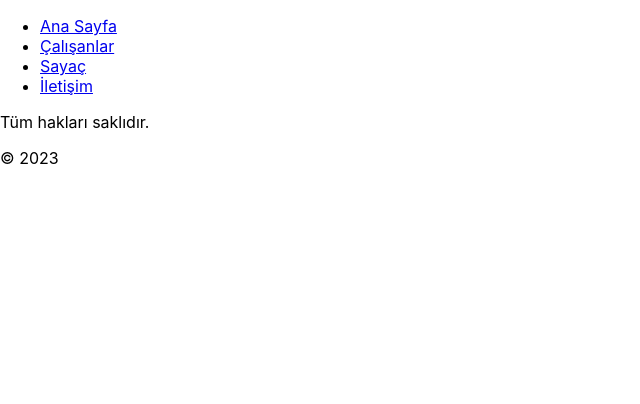
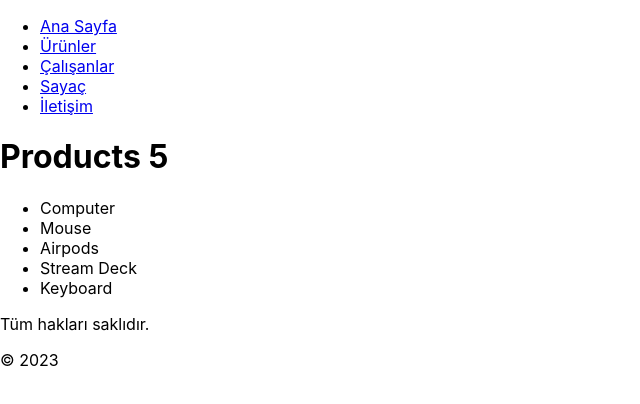
Before and after one commit to zcomert/BTK-AI-based-Web-Apps, a React (Create React App) app in the folder storeapp/frontend/: page /products in a window 1280 px wide. Shown: the top 404 px of the page, without its empty margins (0-640 px from the left). Built offline with nearby package versions, Linux system fonts and the light colour scheme.

Commit message:
Products page has been created.

```diff
--- a/storeapp/frontend/src/App.js
+++ b/storeapp/frontend/src/App.js
@@ -6,6 +6,7 @@ import Contact from './basic/Contact';
 import Navbar from './components/navbar/Navbar';
 import Footer from './components/footer/Footer';
 import Home from './pages/home/Home';
+import Products from './pages/products/Products';
 
 
 function App() {
@@ -20,7 +21,8 @@ function App() {
           <Route path='/counter' element={<Counter />}></Route>
           <Route path='/employees' element={<EmployeeList />}></Route>
           <Route path='/contact' element={<Contact />}></Route>
-          <Route path='/'  element={<Home />}></Route>
+          <Route path='/products' element={<Products />}></Route>
+          <Route path='/' element={<Home />}></Route>
         </Routes>
       </main>
 
--- a/storeapp/frontend/src/components/navbar/Navbar.js
+++ b/storeapp/frontend/src/components/navbar/Navbar.js
@@ -7,6 +7,9 @@ export default function Navbar() {
             <ul>
                 <li>
                     <Link to="/">Ana Sayfa</Link>
+                </li>
+                <li>
+                    <Link to="/products">Ürünler</Link>
                 </li>
                 <li>
                     <Link to="/employees">Çalışanlar</Link>
--- /dev/null
+++ b/storeapp/frontend/src/pages/products/Products.js
@@ -0,0 +1,18 @@
+import React from 'react'
+import { products } from './ProductsData'
+export default function Products() {
+    return (
+        <div>
+            <h1>
+                Products {products?.length}
+            </h1>
+
+            <ul>
+                {products?.map((prd) => (<li>
+                    {prd?.name}
+                </li>))}
+            </ul>
+
+        </div>
+    )
+}
--- /dev/null
+++ b/storeapp/frontend/src/pages/products/ProductsData.js
@@ -0,0 +1,34 @@
+const products = [
+    {
+        id: 1,
+        name: "Computer",
+        price: 30000,
+        imageUrl: "/images/1.jpg"
+    },
+    {
+        id: 2,
+        name: "Mouse",
+        price: 500,
+        imageUrl: "/images/2.jpg"
+    },
+    {
+        id: 3,
+        name: "Airpods",
+        price: 5000,
+        imageUrl: "/images/3.jpg"
+    },
+    {
+        id: 4,
+        name: "Stream Deck",
+        price: 3500,
+        imageUrl: "/images/4.jpg"
+    },
+    {
+        id: 5,
+        name: "Keyboard",
+        price: 1500,
+        imageUrl: "/images/5.jpg"
+    }
+];
+
+export {products};
```
Also changed, not shown: 1 other file (tests, documents, lock files or other folders).
